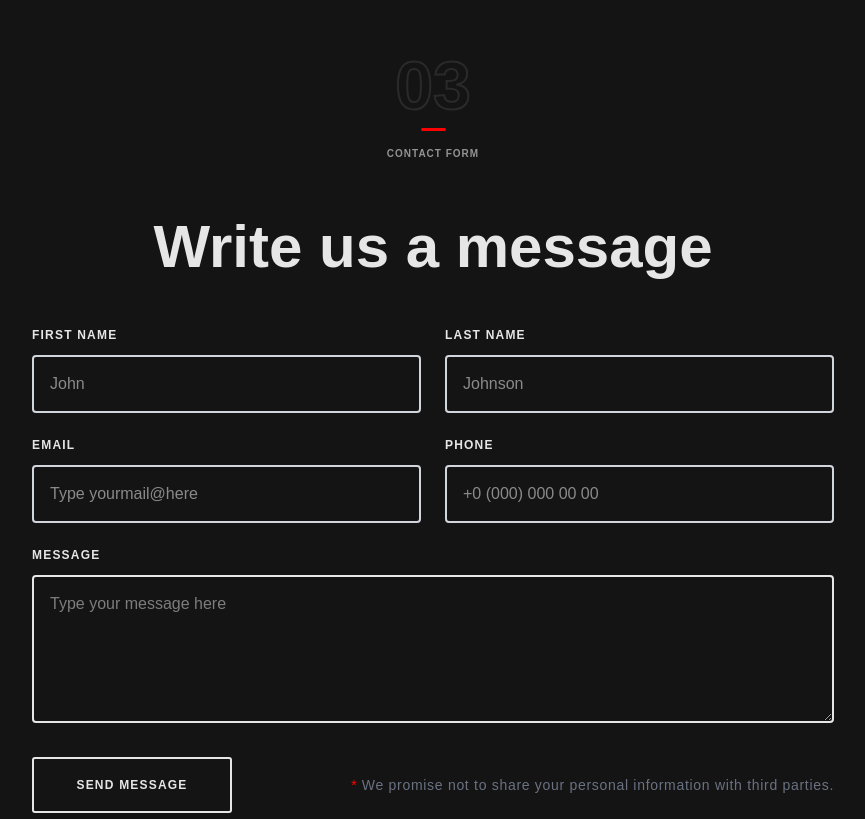
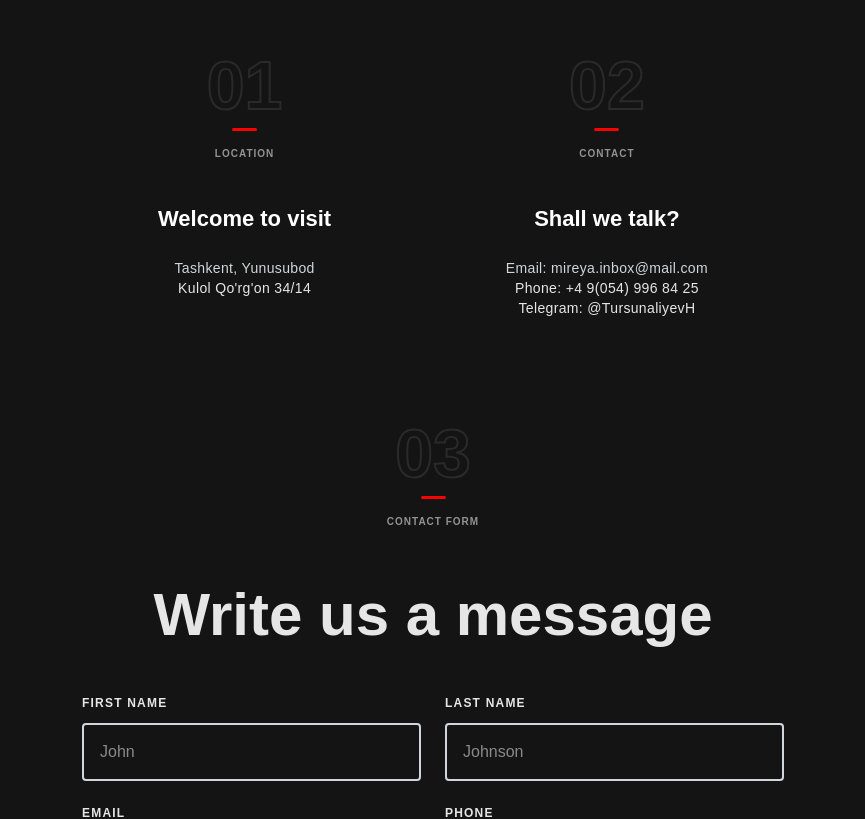
Before and after one commit to Asliddin2002/Web_app_for_designer, a Next.js app: page /contact in a window 1280 px wide. Shown: the part 620-1439 px from the top of the page, without its empty margins (207-1072 px from the left). Built offline with nearby package versions, Linux system fonts and the light colour scheme.

Commit message:
contacts page info

```diff
--- a/package.json
+++ b/package.json
@@ -10,12 +10,13 @@
   },
   "dependencies": {
     "@types/react-slick": "^0.23.13",
-    "framer-motion": "^12.15.0",
+    "framer-motion": "^12.18.1",
     "gsap": "^3.13.0",
     "next": "15.3.2",
     "react": "^19.0.0",
     "react-cool-inview": "^3.0.1",
     "react-dom": "^19.0.0",
+    "react-intersection-observer": "^9.16.0",
     "react-slick": "^0.30.3",
     "slick-carousel": "^1.8.1"
   },
--- a/src/app/contact/page.tsx
+++ b/src/app/contact/page.tsx
@@ -13,11 +13,40 @@ const Contacts = () => {
         title2={"Write us a message."}
         desc="Lorem ipsum dolor sit amet, consectetur. Adipisicing elit suscipit, at."
       />
+      <div className="flex mx-auto max-w-[550px] justify-between mb-[70px]">
+        <div className="flex flex-col items-center">
+          <Devider text="Location" count={"01"} />
+          <h3 className="text-[22px] font-bold mt-[35px] mb-6">
+            Welcome to visit
+          </h3>
+          <p className=" text-gray-300 text-center font-medium text-sm  tracking-wide">
+            Tashkent, Yunusubod
+          </p>
+          <p className=" text-customwhite text-center font-medium text-sm  tracking-wide">
+            Kulol Qo'rg'on 34/14
+          </p>
+        </div>
+        <div className="flex flex-col items-center">
+          <Devider text="Contact" count={"02"} />
+          <h3 className="text-[22px] font-bold mt-[35px]  mb-6">
+            Shall we talk?
+          </h3>
+          <p className=" text-gray-300 text-center font-medium text-sm  tracking-wide">
+            Email: mireya.inbox@mail.com
+          </p>
+          <p className=" text-customwhite text-center font-medium text-sm  tracking-wide">
+            Phone: +4 9(054) 996 84 25
+          </p>
+          <p className=" text-customwhite text-center font-medium text-sm  tracking-wide">
+            Telegram: @TursunaliyevH
+          </p>
+        </div>
+      </div>
       <Devider text="Contact form" count={"03"} />
       <ContactForm />
       <div className="mt-[50px] mb-[100px]">
         <Devider text="Call to action" />
-        <div className=" text-center mt-[40px]">
+        <div className=" text-center mt-[40px] ">
           <h1 className="text-[34px] md:text-[68px] font-extrabold mt-3 md:mt-[20px] text-customwhite text-center">
             Do you have{" "}
             <span className=" text-transparent stroke-text ">a project?</span>
--- a/src/components/contact-form/index.tsx
+++ b/src/components/contact-form/index.tsx
@@ -41,7 +41,7 @@ const ContactForm = () => {
   };
 
   return (
-    <div className="max-w-[850px] mx-auto p-6">
+    <div className="max-w-[750px] mx-auto p-6">
       <h1 className="text-6xl font-bold mb-8 text-center text-customwhite my-6">
         Write us a message
       </h1>
@@ -171,7 +171,7 @@ const ContactForm = () => {
             SEND MESSAGE
           </button>
 
-          <p className="text-sm text-gray-500 tracking-wider">
+          <p className="text-sm text-gray-500 tracking-wide">
             <span className=" text-customred ">*</span> We promise not to share
             your personal information with third parties.
           </p>
```
Also changed, not shown: 1 other file (tests, documents, lock files or other folders).
